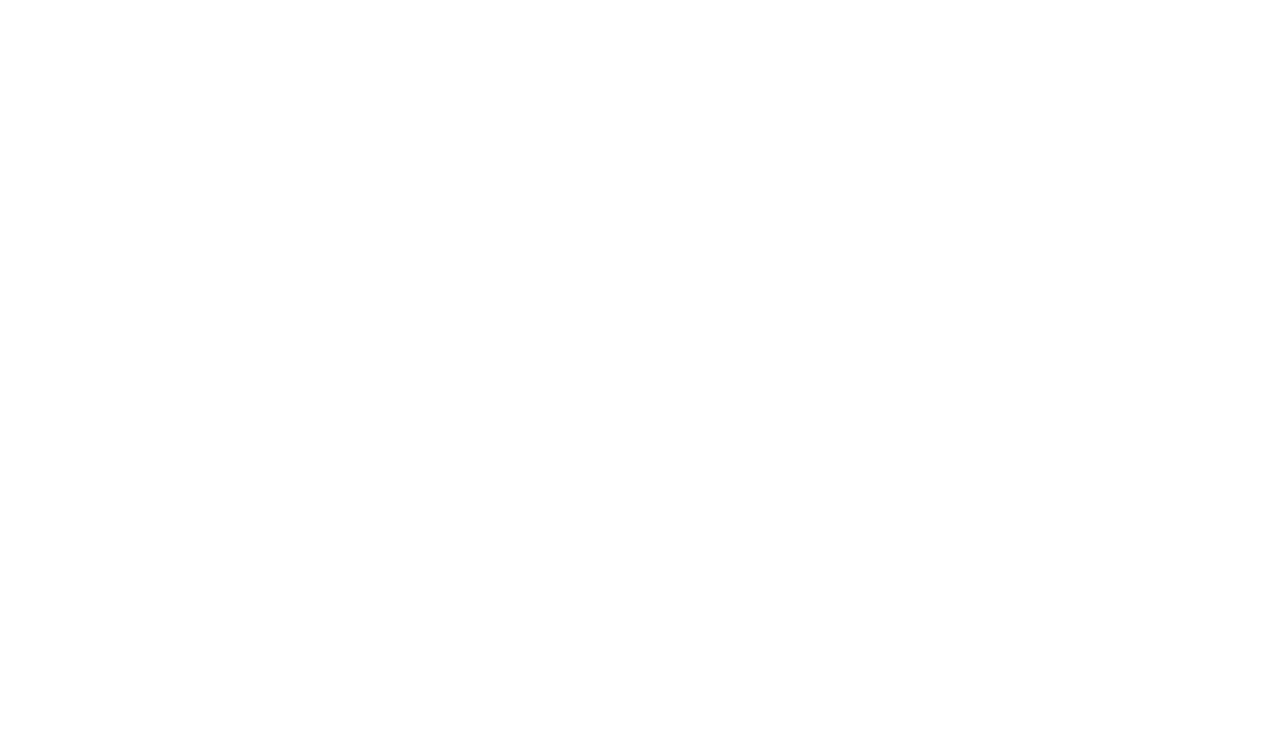
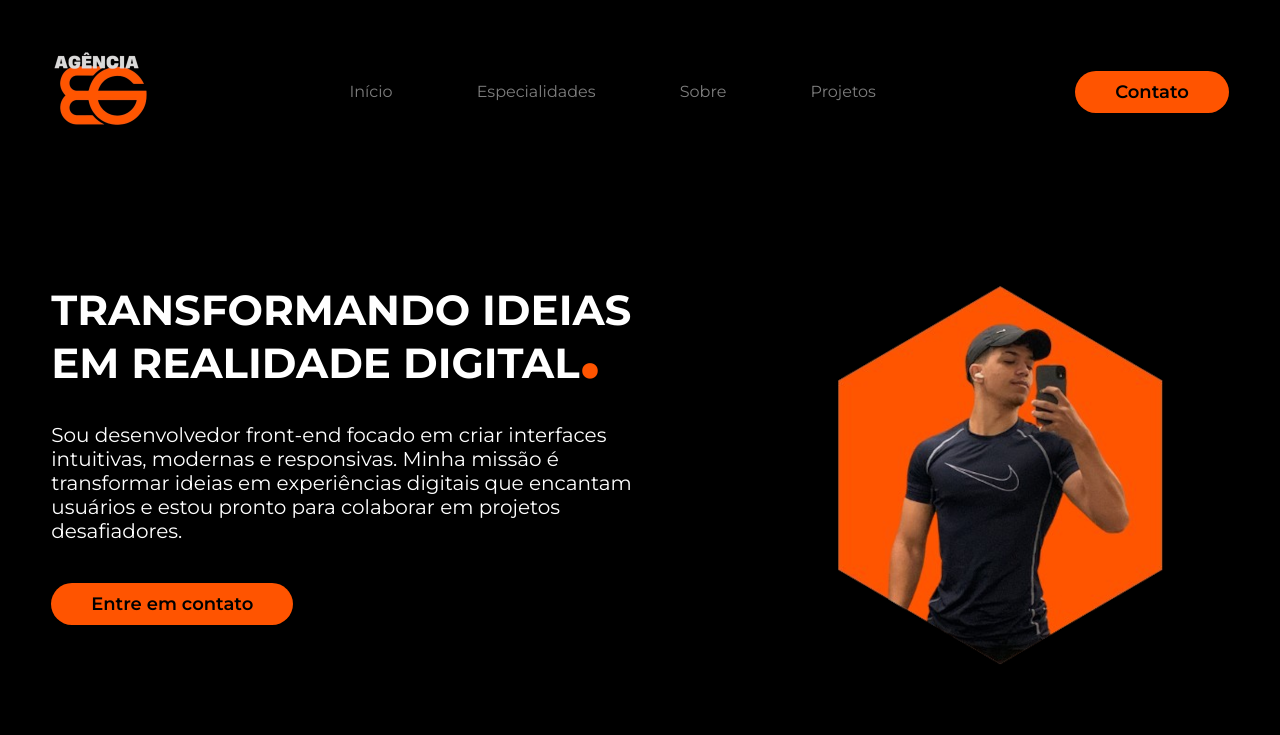
Before and after one commit to brunnogabriel23/portifolio-bg, a plain HTML site: page index.html in a window 1280 px wide. Drawn offline with Linux system fonts and the light colour scheme.

Commit message:
Atualizei parte do projeto

```diff
--- a/index.html
+++ b/index.html
@@ -3,9 +3,64 @@
 <head>
     <meta charset="UTF-8">
     <meta name="viewport" content="width=device-width, initial-scale=1.0">
-    <title>Brunno Gabriel</title>
+    <title>Agência | BG</title>
+    <!--Google Fonts-->
+    <link rel="preconnect" href="https://fonts.googleapis.com">
+    <link rel="preconnect" href="https://fonts.gstatic.com" crossorigin>
+    <link href="https://fonts.googleapis.com/css2?family=Montserrat:ital,wght@0,100..900;1,100..900&display=swap" rel="stylesheet">
+    <!--Favicon-->
+    <link rel="shortcut icon" href="imagens/favicon-16x16.png" type="image/x-icon">
+    <!--CSS-->
+    <link rel="stylesheet" href="style/style.css">
+
 </head>
 <body>
+    <header>
+        <div class="interface">
+            <div class="logo">
+                <a href="">
+                    <img src="imagens/logobg.png" alt="Logo do BG">
+                </a>
+            </div><!--logo-->
 
+            <nav class="menu-desktop">
+                <ul>
+                    <li><a href="#">Início</a></li>
+                    <li><a href="#">Especialidades</a></li>
+                    <li><a href="#">Sobre</a></li>
+                    <li><a href="#">Projetos</a></li>
+                </ul>
+            </nav>
+
+            <div class="btn-contato">
+                <a href="#">
+                    <button>Contato</button>
+                </a>
+            </div><!--btn-contato-->
+
+        </div><!--interface-->
+    </header>
+
+    <main>
+        <section class="topo-do-site">
+            <div class="interface">
+                <div class="flex">
+                    <div class="txt-topo-site">
+                        <h1>TRANSFORMANDO IDEIAS EM REALIDADE DIGITAL<span>.</span></h1>
+                        <p>Sou desenvolvedor front-end focado em criar interfaces intuitivas, modernas e responsivas. Minha missão é transformar ideias em experiências digitais que encantam usuários e estou pronto para colaborar em projetos desafiadores.</p>
+
+                         <div class="btn-contato">
+                            <a href="#"><button>Entre em contato</button></a>
+                        </div><!--btn-contato-->
+
+                    </div><!--txt-topo-site-->
+
+                    <div class="img-topo-site">
+                        <img src="imagens/pessoa.png" alt="Brunno Gabriel">
+                    </div><!--img-topo-site-->
+                </div><!--flex-->
+            </div><!--interface-->
+        </section><!--topo-do-site-->
+    </main>
 </body>
 </html>
--- /dev/null
+++ b/style/style.css
@@ -0,0 +1,124 @@
+
+/* ESTILO GERAL */
+*{
+    margin: 0;
+    padding: 0;
+    box-sizing: border-box;
+    font-family: "Montserrat", sans-serif;
+}
+
+.btn-contato button {
+    padding: 10px 40px;
+    font-size: 18px;
+    font-weight: 600;
+    background-color: #ff5400;
+    border: none;
+    border-radius: 30px;
+    cursor: pointer;
+}
+
+/* ESTILO TIPOGRAFIA */
+.montserrat-uniquifier {
+    font-family: "Montserrat", sans-serif;
+    font-optical-sizing: auto;
+    font-weight: weight;
+    font-style: normal;
+}
+
+body {
+    background-color: black;
+    height: 100vh;
+}
+
+.interface {
+    max-width: 1280px;
+    margin: 0 auto;
+}
+
+.flex {
+    display: flex;
+}
+
+/* ESTILO CABEÇALHO */
+
+header {
+    padding: 40px 4%;
+}
+
+header > .interface {
+    display: flex;
+    align-items: center;
+    justify-content: space-between;
+}
+
+a {
+    text-decoration: none;
+    color: #7d7d7d;
+    display: inline-block;
+    transition: .7s;
+}
+
+header nav a:hover {
+    color: #fff;
+    transform: scale(1.05);
+}
+
+header nav ul {
+    list-style-type: none;
+}
+
+header nav ul li {
+    display: inline-block;
+    padding: 0 40px;
+}
+
+
+.btn-contato button:hover {
+    box-shadow: 0px 0px 10px #ff5500d0;
+    transition: .7s;
+    transform: scale(1.02);
+}
+
+/* ESTILO TOPO DO SITE */
+
+section.topo-do-site {
+    padding: 40px 4%;
+}
+
+section.topo-do-site .flex {
+    align-items: center;
+    justify-content: center;
+    gap: 90px;
+}
+
+.topo-do-site h1{
+    color: #fff;
+    font-size: 42px;
+    line-height: 40px;
+}
+
+.topo-do-site .txt-topo-site h1 span {
+    color: #ff5400;
+    font-size: 80px;
+}
+
+.topo-do-site .txt-topo-site p {
+    color: #fff;
+    font-size: 20px;
+    margin: 40px 0;
+}
+
+.topo-do-site .img-topo-site img {
+    position: relative;
+    animation: flutuar 2s ease-in-out infinite alternate;
+}
+
+@keyframes flutuar {
+    0% {
+        top: 0px;
+    }
+
+    100% {
+        top: 30px;
+    }
+}
```
Also changed, not shown: imagens/favicon-16x16.png (added), imagens/logobg.png (added), imagens/pessoa.png (added), 1 other file.
